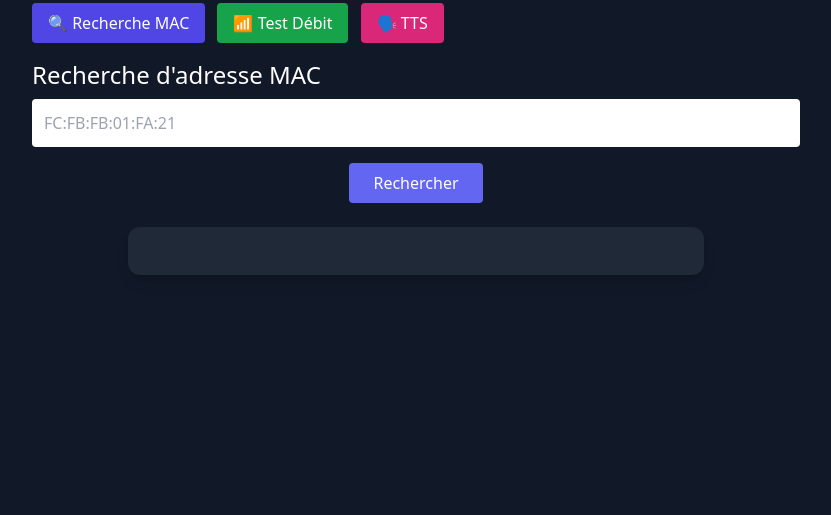
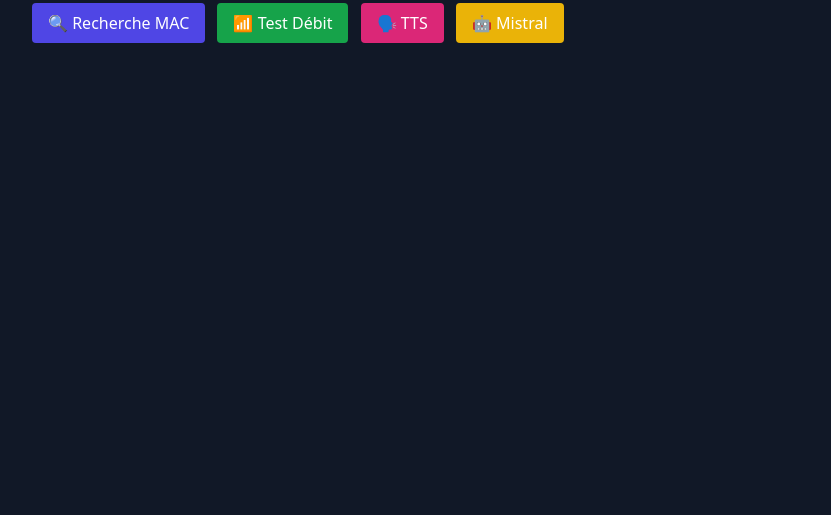
Before and after one commit to milousebw/mikrotik-tools, a Python web app: template templates/index.html in a window 1280 px wide. Shown: the part 237-752 px from the top of the page, without its empty margins (224-1055 px from the left). Run offline with Jinja, Linux system fonts and the light colour scheme; the template is opened without the code that fills it, so the values that code supplies are empty; some libraries are stand-ins or nearby versions.

Commit message:
Update index.html

```diff
--- a/templates/index.html
+++ b/templates/index.html
@@ -16,55 +16,22 @@
       <button onclick="showTab('mac')" class="px-4 py-2 bg-indigo-600 rounded">🔍 Recherche MAC</button>
       <button onclick="showTab('speed')" class="px-4 py-2 bg-green-600 rounded">📶 Test Débit</button>
       <button onclick="showTab('tts')" class="px-4 py-2 bg-pink-600 rounded">🗣️ TTS</button>
+      <button onclick="showTab('mistral')" class="px-4 py-2 bg-yellow-500 rounded">🤖 Mistral</button>
     </div>
 
-    <!-- MAC VENDOR -->
-    <div id="mac" class="tab hidden">
-      <h2 class="text-2xl mb-2">Recherche d'adresse MAC</h2>
-      <input id="macAddress" type="text" placeholder="FC:FB:FB:01:FA:21"
-        class="w-full text-black p-3 rounded mb-4" />
+    <!-- Onglet MISTRAL -->
+    <div id="mistral" class="tab hidden">
+      <h2 class="text-2xl mb-2">🤖 Chat avec Mistral AI</h2>
+      <textarea id="mistralPrompt" rows="4" class="w-full p-3 text-black rounded mb-4" placeholder="Pose ta question à Mistral..."></textarea>
       <div class="flex justify-center">
-        <button onclick="lookupMac()" class="bg-indigo-500 px-6 py-2 rounded">Rechercher</button>
+        <button onclick="runMistral()" class="bg-yellow-500 px-6 py-2 rounded">Envoyer</button>
       </div>
-      <div id="macResult" class="mt-6 flex flex-col items-center bg-gray-800 rounded-xl p-6 shadow-lg w-full max-w-xl mx-auto">
-        <a id="macLink" href="#" target="_blank" class="text-2xl font-bold mb-4 hidden hover:underline"></a>
-        <img id="macLogo" src="" alt="Logo" class="h-48 w-auto hidden rounded bg-white p-1 border border-gray-300 shadow" />
-        <img id="noMacFound" src="/static/sad_it.png" alt="Sad IT" class="hidden w-64 h-auto mt-6 rounded-xl shadow-xl" />
-      </div>
+      <div id="mistralResult" class="mt-4 bg-gray-800 p-4 rounded shadow whitespace-pre-wrap"></div>
     </div>
 
-    <!-- SPEED TEST -->
-    <div id="speed" class="tab hidden">
-      <h2 class="text-2xl mb-2">Test de débit MikroTik</h2>
-      <input id="targetIp" type="text" placeholder="IP publique"
-        class="w-full text-black p-2 rounded mb-2" />
-      <input id="targetUser" type="text" placeholder="Utilisateur"
-        class="w-full text-black p-2 rounded mb-2" />
-      <input id="targetPass" type="password" placeholder="Mot de passe"
-        class="w-full text-black p-2 rounded mb-2" />
-      <button onclick="runSpeedTest()" class="bg-green-600 px-4 py-2 rounded">Lancer</button>
-      <pre id="speedResult" class="mt-4 whitespace-pre-wrap text-sm"></pre>
-    </div>
+    <!-- Reste de tes onglets : MAC / SPEED / TTS inchangés -->
+    <!-- [NE PAS MODIFIER ICI – tu les gardes comme dans ta version actuelle] -->
 
-    <!-- TTS -->
-    <div id="tts" class="tab hidden">
-      <h2 class="text-2xl mb-2">Synthèse vocale</h2>
-      <textarea id="ttsText" rows="4" class="w-full p-3 text-black rounded mb-2" placeholder="Texte à lire..."></textarea>
-      <select id="ttsLang" class="w-full p-2 text-black rounded mb-2">
-        <option value="gUABw7pXQjhjt0kNFBTF"> Homme</option>
-        <option value="MNiuKciqE420DCRJtdeb"> Femme</option>
-      </select>
-      <button onclick="runTTS()" class="bg-pink-600 px-6 py-2 rounded">Lire</button>
-      <div id="ttsResult" class="mt-6 space-y-4 flex justify-between">
-        <!-- Remplacement des liens par des images -->
-        <a id="downloadLink" href="#" class="hidden">
-          <img src="/static/MP3.png" alt="Télécharger MP3" class="w-72 h-auto"/>
-        </a>
-        <a id="download8kHzLink" href="#" class="hidden">
-          <img src="/static/3CX.png" alt="Télécharger WAV 8kHz" class="w-72 h-auto"/>
-        </a>
-      </div>
-    </div>
   </div>
 
   <script>
@@ -74,102 +41,21 @@
     }
     showTab('mac');
 
-    async function lookupMac() {
-      const mac = document.getElementById("macAddress").value;
-      const logo = document.getElementById("macLogo");
-      const link = document.getElementById("macLink");
-      const sadImg = document.getElementById("noMacFound");
-
-      link.textContent = "Recherche ...";
-      link.href = "#";
-      link.classList.remove("text-red-500", "hidden");
-      logo.classList.add("hidden");
-      sadImg.classList.add("hidden");
+    async function runMistral() {
+      const prompt = document.getElementById("mistralPrompt").value.trim();
+      const output = document.getElementById("mistralResult");
+      output.textContent = "⏳ Réponse en cours...";
 
       try {
-        const res = await fetch('/mac?address=' + encodeURIComponent(mac));
+        const res = await fetch("/mistral", {
+          method: "POST",
+          headers: { "Content-Type": "application/json" },
+          body: JSON.stringify({ prompt })
+        });
         const data = await res.json();
-
-        if (res.ok && data.vendor && data.vendor !== "Inconnu") {
-          const vendor = data.vendor;
-          link.textContent = vendor;
-          link.href = `https://www.google.com/search?q=${encodeURIComponent(vendor)}`;
-          link.classList.remove("hidden");
-
-          logo.onload = () => {
-            logo.classList.remove("hidden");
-            sadImg.classList.add("hidden");
-          };
-          logo.onerror = () => {
-            logo.classList.add("hidden");
-            sadImg.classList.remove("hidden");
-          };
-          logo.src = `/logo?vendor=${encodeURIComponent(vendor.split(" ")[0])}`;
-        } else {
-          link.textContent = "❌ Pas de correspondance d'adresse MAC";
-          link.classList.add("text-red-500");
-          sadImg.classList.remove("hidden");
-        }
+        output.textContent = data.reply || "❌ Erreur ou réponse vide.";
       } catch (e) {
-        link.textContent = "❌ Erreur réseau.";
-        link.classList.add("text-red-500");
-        sadImg.classList.remove("hidden");
-      }
-    }
-
-    async function runSpeedTest() {
-      const ip = document.getElementById("targetIp").value;
-      const user = document.getElementById("targetUser").value;
-      const pass = document.getElementById("targetPass").value;
-      const result = document.getElementById("speedResult");
-      result.textContent = "Test en cours...";
-      try {
-        const res = await fetch(`/speedtest?ip=${ip}&user=${user}&pass=${pass}`);
-        result.textContent = await res.text();
-      } catch (e) {
-        result.textContent = "Erreur réseau.";
-      }
-    }
-
-    async function runTTS() {
-      const text = document.getElementById("ttsText").value.trim();
-      const voice_id = document.getElementById("ttsLang").value;
-      const audio = document.getElementById("audioPlayer");
-      const source = document.getElementById("audioSource");
-      const link = document.getElementById("downloadLink");
-      const download8kHzLink = document.getElementById("download8kHzLink");
-
-      if (!text) {
-        alert("Veuillez entrer du texte.");
-        return;
-      }
-
-      const res = await fetch("/tts", {
-        method: "POST",
-        headers: {"Content-Type": "application/json"},
-        body: JSON.stringify({ text, voice_id })
-      });
-
-      const data = await res.json();
-      if (data.audio) {
-        source.src = data.audio;
-        audio.classList.remove("hidden");
-        audio.load();
-        audio.play();
-        link.href = data.audio;
-        link.classList.remove("hidden");
-
-        const formData = new FormData();
-        const audioBlob = await fetch(data.audio).then(r => r.blob());
-        formData.append('audio', audioBlob, 'audio.mp3');
-        const convRes = await fetch('/convert_8kHz', { method: 'POST', body: formData });
-        const convData = await convRes.json();
-        if (convData.audio) {
-          download8kHzLink.href = convData.audio;
-          download8kHzLink.classList.remove("hidden");
-        }
-      } else {
-        alert("Erreur : " + (data.error || "inconnue"));
+        output.textContent = "❌ Erreur réseau ou serveur.";
       }
     }
   </script>
```
